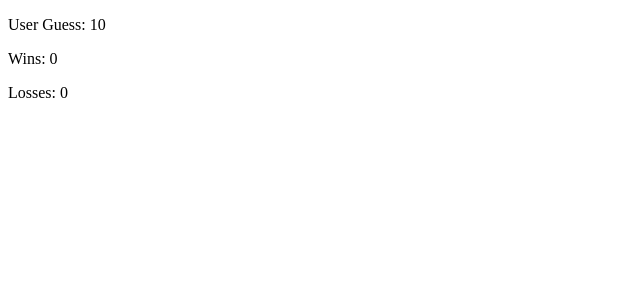
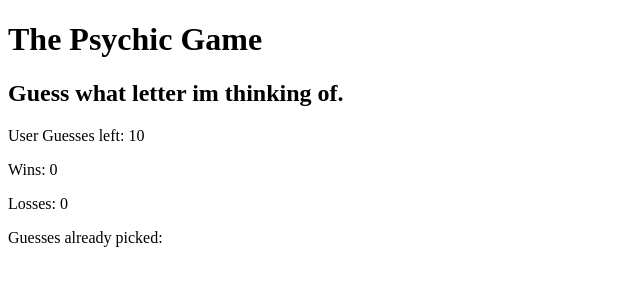
Before and after one commit to fsolis210/Psychic-Game, a plain HTML site: page index.html in a window 1280 px wide. Shown: the whole page, without its empty margins (0-640 px from the left). Drawn offline with Linux system fonts and the light colour scheme.

Commit message:
Added H1 and H2 titles tags, added picked guesses but not working yet

```diff
--- a/index.html
+++ b/index.html
@@ -8,9 +8,13 @@
 
 </head>
 <body>
-    <p>User Guess: <span id="uGuess"></span></p>
+    <h1>The Psychic Game</h1>
+    <h2>Guess what letter im thinking of.</h2>
+
+    <p>User Guesses left: <span id="uGuess"></span></p>
     <p>Wins: <span id="win"></span></p>
     <p>Losses: <span id="loss"></span></p>
+    <p>Guesses already picked: <span id="pickedGuesses"></span></p>
     <script>
 
         var compuGuess = ['a','b','c','d','e','f','g','h','i','j','k','l','m','n','o','p','q','r','s','t','u','v','w','x','y','z'];
@@ -30,26 +34,32 @@
         var loss = 0;
         document.getElementById("loss").innerHTML = loss;
 
+        // var pickedGuesses = "";
+        // document.getElementById("pickedGuesses").innerHTML = pickedGuesses;
+
         var rando = compuGuess[Math.floor(Math.random() * compuGuess.length)];
 
        document.onkeyup = function(event){
            userSelectedGuess--;
            document.getElementById("uGuess").innerHTML = userSelectedGuess;
+        //    document.getElementById("pickedGuesses").innerHTML = pickedGuesses;
            var userGuess = event.key;
 
-           if(userSelectedGuess===0){
+           if(userSelectedGuess === 0){
                loss++;
                document.getElementById("loss").innerHTML = loss;
+                //alert ("You loss!!! HAHA!!");
                reset();
            }
             if (rando === userGuess){
                 wins++;
                 document.getElementById("win").innerHTML = wins;
+                // alert ("You win!!!!!");
                reset();
            }
 
 
-           console.log("Keypressed:" , userGuess);
+
 
         }
     </script>
```
